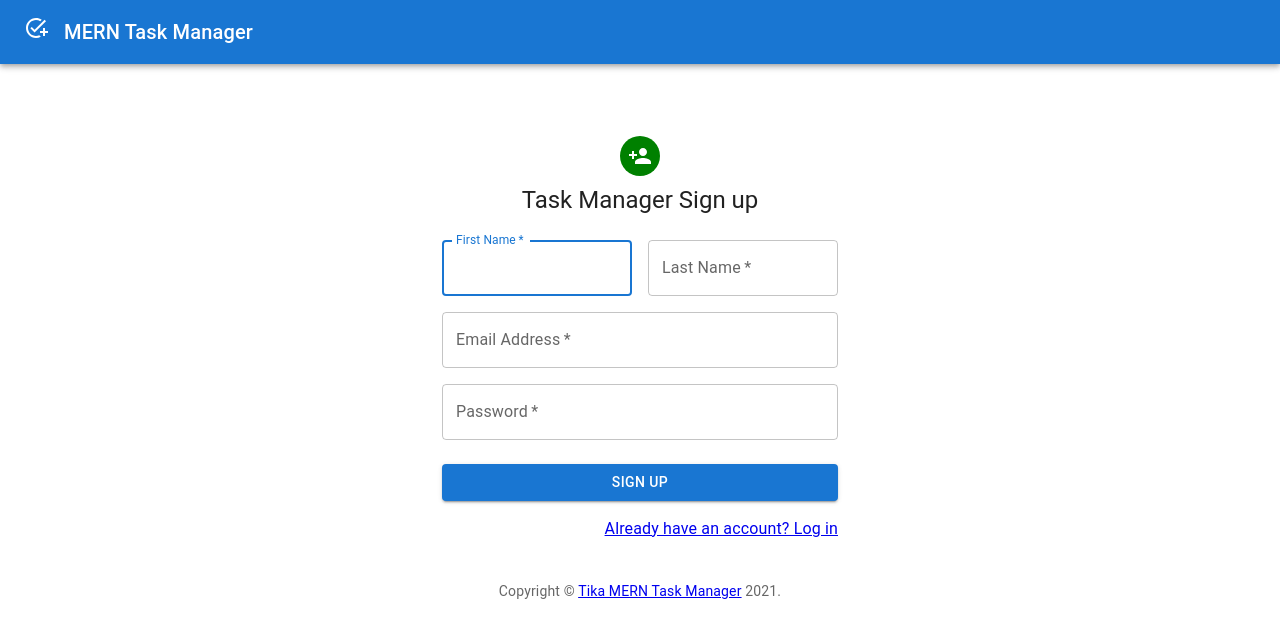
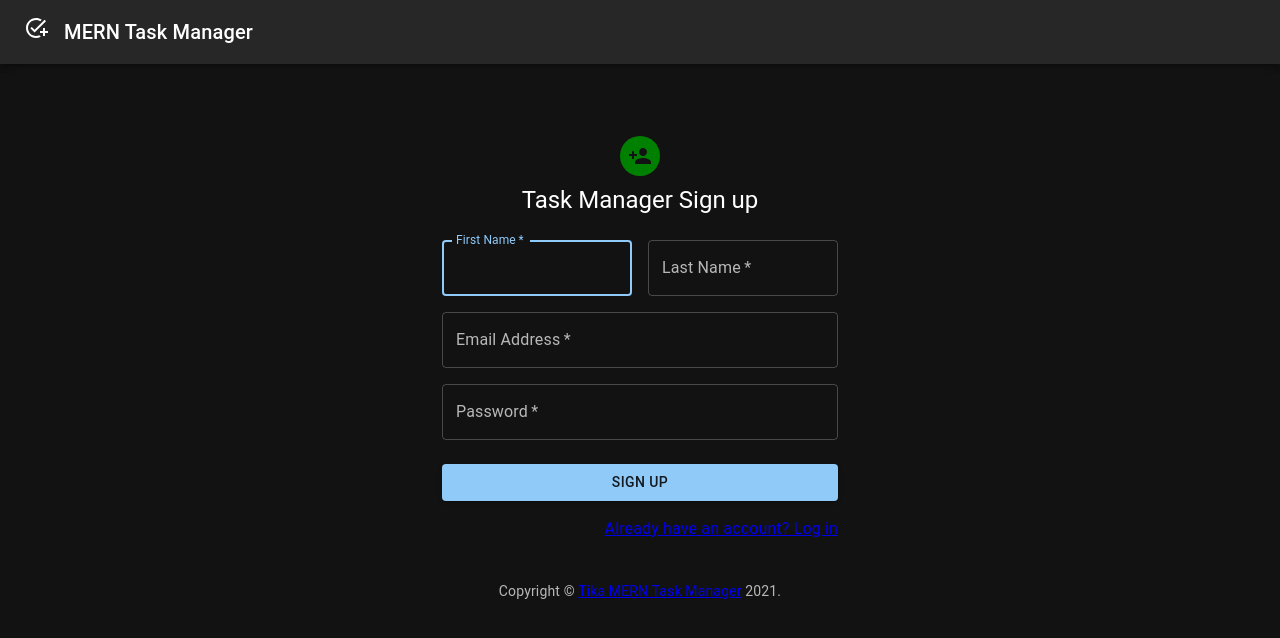
Before and after one commit to jadilovic/task-manager-heroku, a React (Create React App) app in the folder frontend/: page /signup in a window 1280 px wide. Shown: the top 638 px of the page. Built offline with nearby package versions, Linux system fonts and the light colour scheme; no server answers.

Commit message:
added dark mode

```diff
--- a/frontend/src/App.js
+++ b/frontend/src/App.js
@@ -8,9 +8,17 @@ import Error from './pages/Error';
 import PrivateRoute from './components/PrivateRoute';
 import Navbar from './components/Navbar';
 import CssBaseline from '@mui/material/CssBaseline';
+import { createTheme, ThemeProvider } from '@mui/material/styles';
+
+const theme = createTheme({
+	palette: {
+		mode: 'dark',
+	},
+});
 
 const App = () => {
 	return (
+		<ThemeProvider theme={theme}>
 			<Router>
 				<CssBaseline />
 				<Navbar />
@@ -22,6 +30,7 @@ const App = () => {
 					<Route component={Error} path="/*" />
 				</Switch>
 			</Router>
+		</ThemeProvider>
 	);
 };
 
--- a/frontend/src/pages/Login.js
+++ b/frontend/src/pages/Login.js
@@ -9,7 +9,6 @@ import Grid from '@mui/material/Grid';
 import LockOutlinedIcon from '@mui/icons-material/LockOutlined';
 import Typography from '@mui/material/Typography';
 import Container from '@mui/material/Container';
-import { createTheme, ThemeProvider } from '@mui/material/styles';
 import { login } from '../auth/Authentication';
 
 function Copyright(props) {
@@ -28,8 +27,6 @@ function Copyright(props) {
 		</Typography>
 	);
 }
-
-const theme = createTheme();
 
 const Login = () => {
 	const history = useHistory();
@@ -63,7 +60,6 @@ const Login = () => {
 	};
 
 	return (
-		<ThemeProvider theme={theme}>
 		<Container component="main" maxWidth="xs">
 			<CssBaseline />
 			<Box
@@ -80,12 +76,7 @@ const Login = () => {
 				<Typography component="h1" variant="h5">
 					Task Manager Login
 				</Typography>
-					<Box
-						component="form"
-						onSubmit={handleSubmit}
-						noValidate
-						sx={{ mt: 1 }}
-					>
+				<Box component="form" onSubmit={handleSubmit} noValidate sx={{ mt: 1 }}>
 					{error && (
 						<Box
 							sx={{
@@ -136,7 +127,6 @@ const Login = () => {
 			</Box>
 			<Copyright sx={{ mt: 8, mb: 4 }} />
 		</Container>
-		</ThemeProvider>
 	);
 };
 
--- a/frontend/src/pages/Signup.js
+++ b/frontend/src/pages/Signup.js
@@ -11,7 +11,6 @@ import { Box, Alert } from '@mui/material';
 import { PersonAdd } from '@mui/icons-material';
 import Typography from '@mui/material/Typography';
 import Container from '@mui/material/Container';
-import { createTheme, ThemeProvider } from '@mui/material/styles';
 
 function Copyright(props) {
 	return (
@@ -29,8 +28,6 @@ function Copyright(props) {
 		</Typography>
 	);
 }
-
-const theme = createTheme();
 
 const Signup = () => {
 	const history = useHistory();
@@ -97,7 +94,6 @@ const Signup = () => {
 	console.log(fieldErrors);
 
 	return (
-		<ThemeProvider theme={theme}>
 		<Container component="main" maxWidth="xs">
 			<CssBaseline />
 			<Box
@@ -114,12 +110,7 @@ const Signup = () => {
 				<Typography component="h1" variant="h5">
 					Task Manager Sign up
 				</Typography>
-					<Box
-						component="form"
-						noValidate
-						onSubmit={handleSubmit}
-						sx={{ mt: 3 }}
-					>
+				<Box component="form" noValidate onSubmit={handleSubmit} sx={{ mt: 3 }}>
 					{error && (
 						<Box
 							sx={{
@@ -202,7 +193,6 @@ const Signup = () => {
 			</Box>
 			<Copyright sx={{ mt: 5 }} />
 		</Container>
-		</ThemeProvider>
 	);
 };
 
```
Lines whose indentation alone changed are shown as unchanged.
